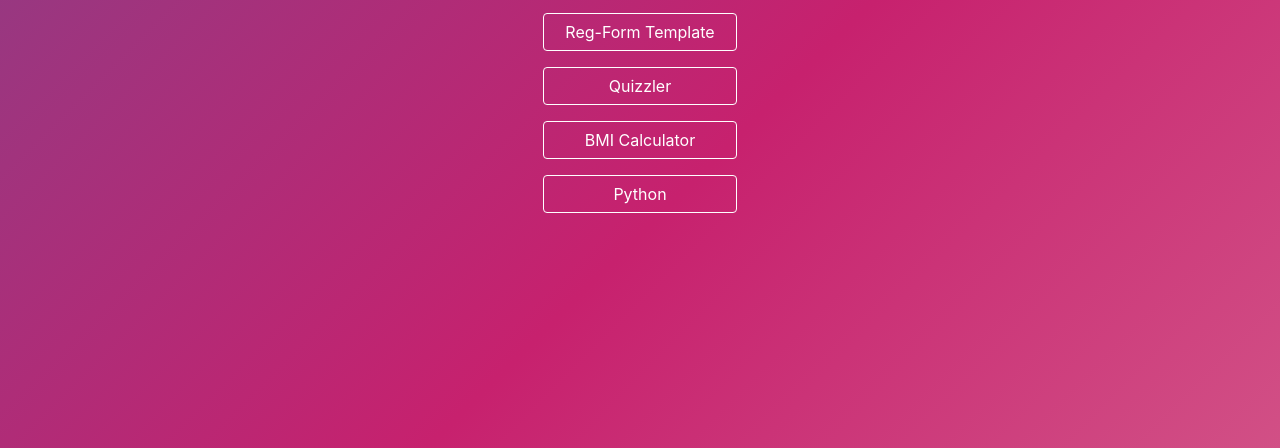
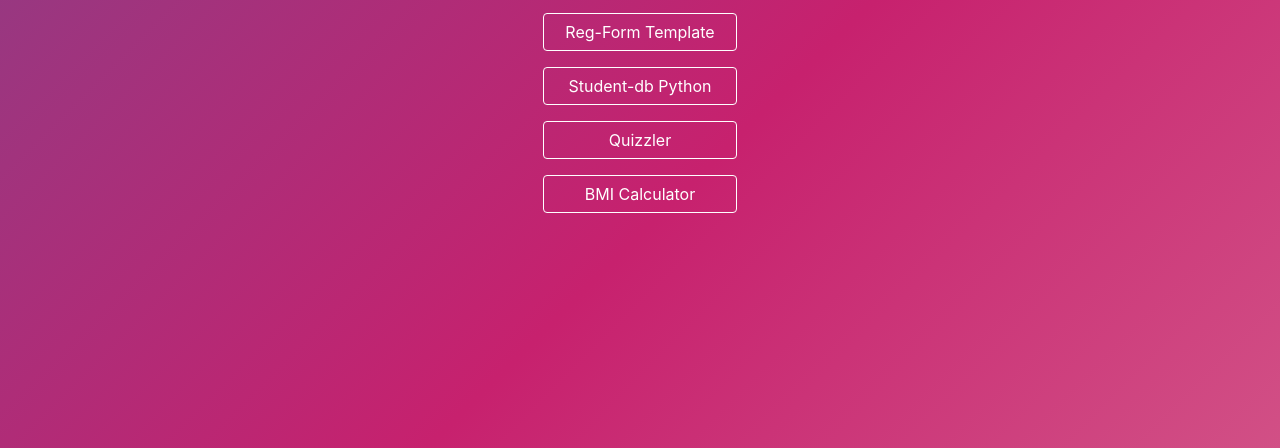
Before and after one commit to purnamahesh/HTML-CSS-Templates, a plain HTML site: page index.html in a window 1280 px wide. Shown: the part 352-800 px from the top of the page. Drawn offline with Linux system fonts and the light colour scheme.

Commit message:
Update index.html

```diff
--- a/index.html
+++ b/index.html
@@ -54,9 +54,9 @@
             <div class="row d-flex"><h1 class="display-4">Projects</h1></div>
             <div class="row"><a class="btn btn-primary" href="https://purnamahesh.github.io/Xylophone/">Xylophone</a></div>
             <div class="row"><a class="btn btn-primary" href="https://purnamahesh.github.io/Reg-form/">Reg-Form Template</a></div>
+            <div class="row"><a class="btn btn-primary" href="https://purnamahesh.github.io/Student_Database/">Student-db Python</a></div>
             <div class="row"><a class="btn btn-primary" href="">Quizzler</a></div>
             <div class="row"><a class="btn btn-primary" href="">BMI Calculator</a></div>
-            <div class="row"><a class="btn btn-primary" href="">Python</a></div>
         </div>
     </div>
 </body>
```
